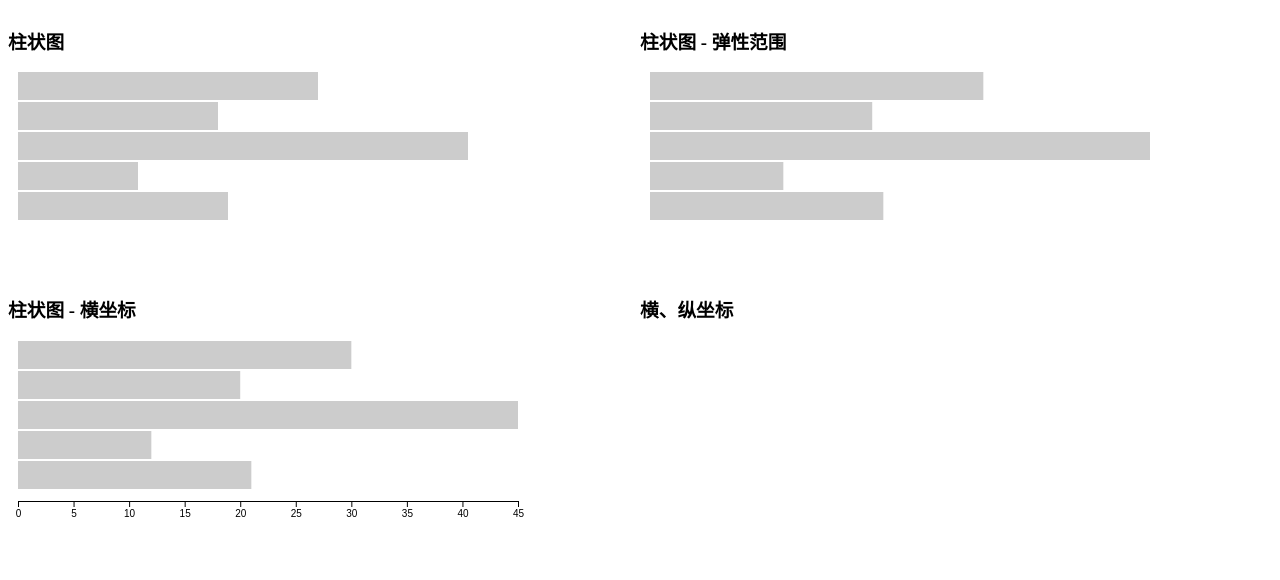
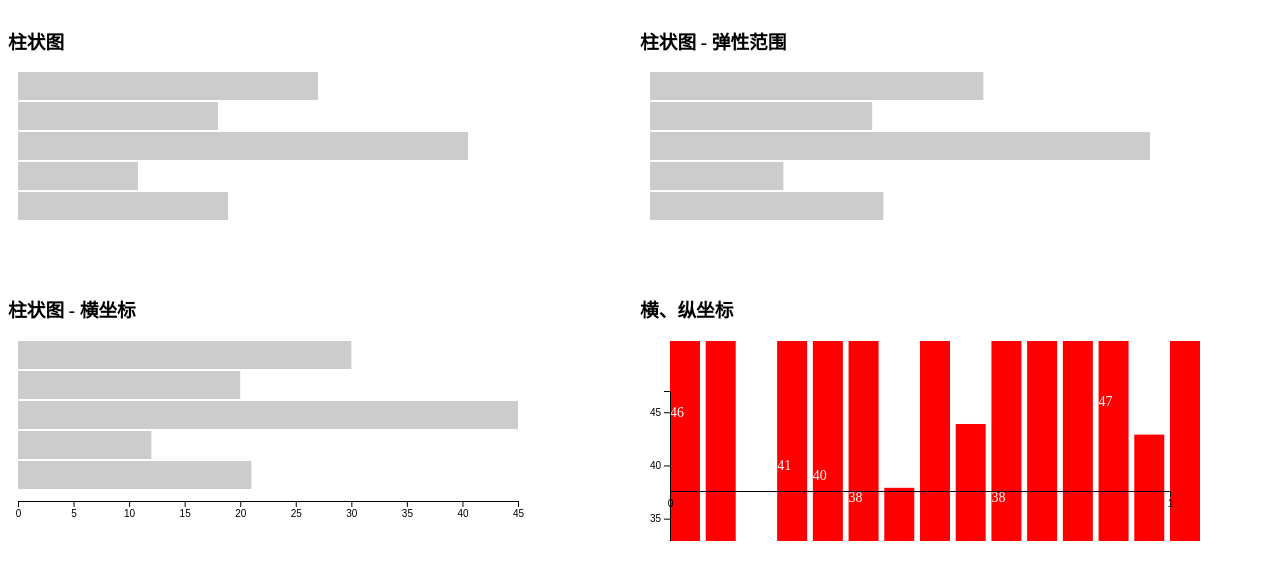
Before and after one commit to bakerz/d3js-demo, a plain HTML site: page src/views/demo01.html in a window 1280 px wide. Drawn offline with nearby package versions, Linux system fonts and the light colour scheme.

Commit message:
modified demo01

```diff
--- a/src/views/demo01.html
+++ b/src/views/demo01.html
@@ -47,7 +47,8 @@
            .attr("height",28)
            .attr("fill","#ccc");
 
-        //// 弹性范围
+        // ========== 弹性范围 ==========
+        //  d3.scaleLinear() 用于生成一个线性的可缩放的尺度，返回一个函数
         var wx = d3.scaleLinear()
             .domain([0,d3.max(dataset)])
             .range([0,500]);
@@ -68,7 +69,7 @@
            .attr("height",28)
            .attr("fill","#ccc");
 
-        // 横坐标
+        // ========== 横坐标 ==========
         var svg3 = d3.select("#svg3").append('svg')
             .attr('width', width)
             .attr('height', height);
@@ -97,7 +98,7 @@
             .attr('transform', 'translate(10, 160)')
             .call(axis);
 
-        // 横、纵坐标
+        // ========== 横、纵坐标 ==========
         var dataArr = [];
         var num = 15;  //数组的数量
 
@@ -106,29 +107,44 @@
             dataArr.push(tempnum);
         }
 
-        {/*var svg4 = d3.select("#svg4").append("svg")
+        console.log(dataArr.length, dataArr);
+
+        var svg4 = d3.select("#svg4").append("svg")
             .attr("width",width)
             .attr("height",height);
 
-        var xAxisScale = d3.scaleOrdinal()
+        // 横坐标伸缩尺度
+        /*var xAxisScale = d3.scaleOrdinal()
             .domain(d3.range(dataArr.length))
             //.range([0, 500]);
             //.rangeRoundBands([0,500]);
-            .range([0, 500]);
+            .range([0, 500]);*/
 
+        var xAxisScale = d3.scaleLinear()
+          .domain(d3.range(dataArr.length))
+          .range([0, 500]);
+
+        // 纵坐标标伸缩尺度
         var yAxisScale = d3.scaleLinear()
             .domain([0,d3.max(dataArr)])
-            .range([500,0]);
+            .range([500, 0]);
 
+        // 横坐标位置
         var xAxis = d3.axisBottom(xAxisScale);
 
+        // 纵坐标位置
         var yAxis = d3.axisLeft(yAxisScale);
 
-        var xScale = d3.scaleOrdinal()
+        // 横向伸缩尺度
+        /*var xScale = d3.scaleOrdinal()
             .domain(d3.range(dataArr.length))
-            //.range([0, 500], 0.05);
-            .range([0,500]);
+            .range([0, 500], 0.05);*/
+        var xScale = d3.scaleLinear()
+          .domain([0, 14])
+          .range([0, 500]);
+            //.range([0,500]);
 
+        // 纵向伸缩尺度
         var yScale = d3.scaleLinear()
             .domain([0,d3.max(dataArr)])
             .range([0,500]);
@@ -139,9 +155,9 @@
            .append("rect")
            .attr("x", function(d,i){
                 return 30 + xScale(i);
-           } )
-           .attr("y",function(d,i){
-                return 50 + 500 - yScale(d) ;
+           })
+           .attr("y", function(d,i){
+                return 200 - yScale(d);
            })
            .attr("width", function(d,i){
                 //return xScale.rangeBand();
@@ -154,7 +170,7 @@
             .data(dataArr)
             .enter().append("text")
             .attr("x", function(d,i){
-                return 30 + xScale(i);
+                return /*30 + */xScale(i);
            } )
            .attr("y",function(d,i){
                 return 50 + 500 - yScale(d) ;
@@ -173,13 +189,13 @@
 
         svg4.append("g")
             .attr("class","axis")
-            .attr("transform","translate(30,550)")
+            .attr("transform","translate(30,150)")
             .call(xAxis);
 
         svg4.append("g")
             .attr("class","axis")
             .attr("transform","translate(30,50)")
-            .call(yAxis);*/}
+            .call(yAxis);
 
 </script>
     </body>
```
